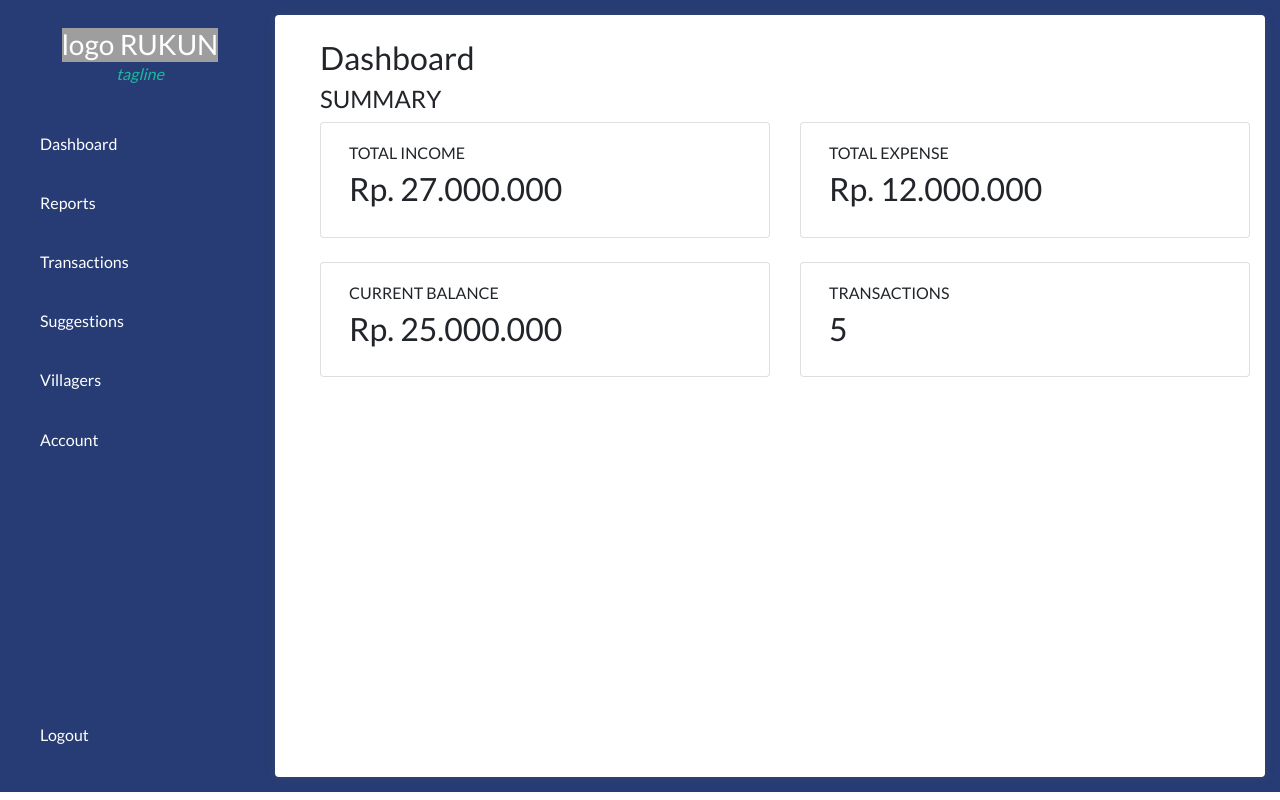
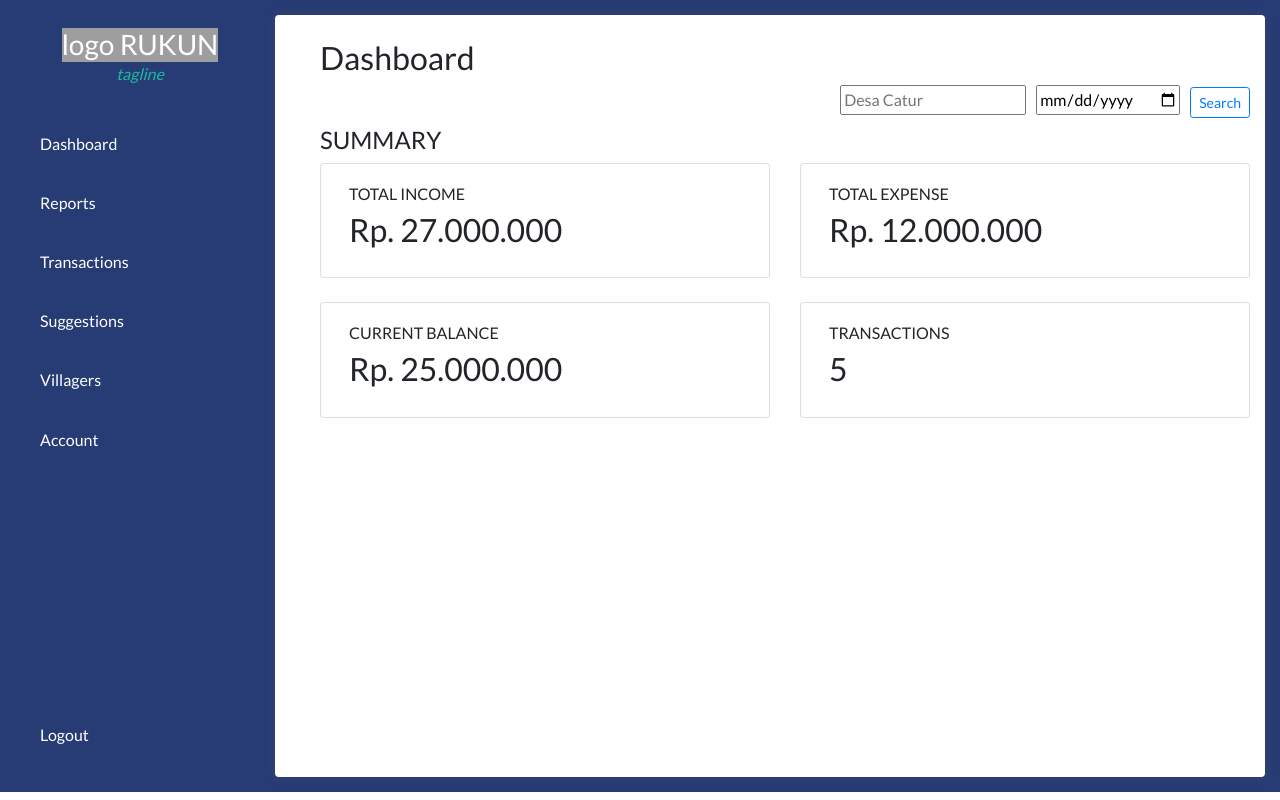
Before and after one commit to Final-Project-RUKUN/Client, a React (Create React App) app in the folder rukun/: page /dashboard in a window 1280 px wide. Built offline with nearby package versions, Linux system fonts and the light colour scheme; grey boxes are pictures that could not be loaded.

Commit message:
basic styling, nanti dibagusin lagi

```diff
--- a/rukun/src/pages/Dashboard.jsx
+++ b/rukun/src/pages/Dashboard.jsx
@@ -15,8 +15,12 @@ export default function Home() {
             <div className="container-fluid" style={{textAlign: "start"}}>
             {/* content */}
             <h2>Dashboard</h2>
-            <div>
-
+            <div className="mb-2 d-flex justify-content-end align-items-center" >
+              <form action="">
+                <input type="text" placeholder="Desa Catur" style={{marginRight: 10}}/>
+                <input type="date" style={{marginRight: 10}}/>
+                <button type="button" className="btn btn-sm btn-outline-primary" type="submit">Search</button>
+              </form>
             </div>
 
             {/* summary */}
```
